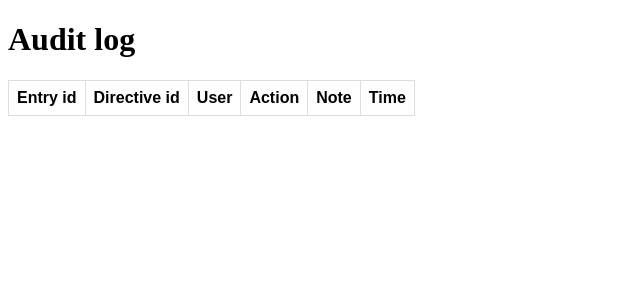
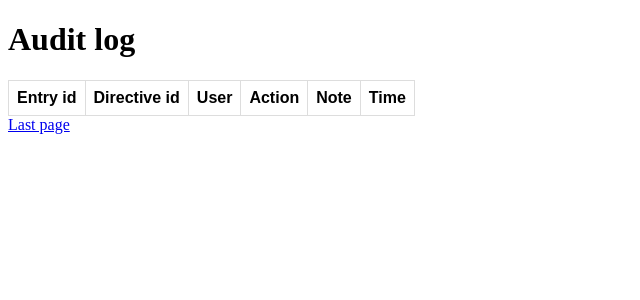
Before and after one commit to Themis3000/ArchiveAlliance, a Python web app: template templates/audit_log.jinja in a window 1280 px wide. Shown: the top 300 px of the page, without its empty margins (0-640 px from the left). Run offline with Jinja, Linux system fonts and the light colour scheme; the template is opened without the code that fills it, so the values that code supplies are empty.

Commit message:
added next/previous page links

```diff
--- a/main.py
+++ b/main.py
@@ -199,7 +199,7 @@ async def get_directive_page(request: Request,
 
 @app.get("/audit_log")
 async def audit_log_page(request: Request, jwt: Annotated[dict, Depends(get_active_jwt)], page: int = 1):
-    items_per_page = 50
+    items_per_page = 10
     offset = (page - 1) * items_per_page
     async with conn_utils.get_conn() as conn:
         audit_log = list(await queries.list_audit_entries(conn, limit=items_per_page + 1, offset=offset))
--- a/templates/audit_log.jinja
+++ b/templates/audit_log.jinja
@@ -42,6 +42,14 @@
             </tr>
         {% endfor %}
     </table>
+    {% if not is_search %}
+        {% if page != 1 %}
+            <a href="?page={{ page - 1 }}">Last page</a>
+        {% endif %}
+        {% if next_page %}
+            <a href="?page={{ page + 1 }}">Next page</a>
+        {% endif %}
+    {% endif %}
 
 </body>
 </html>
```
